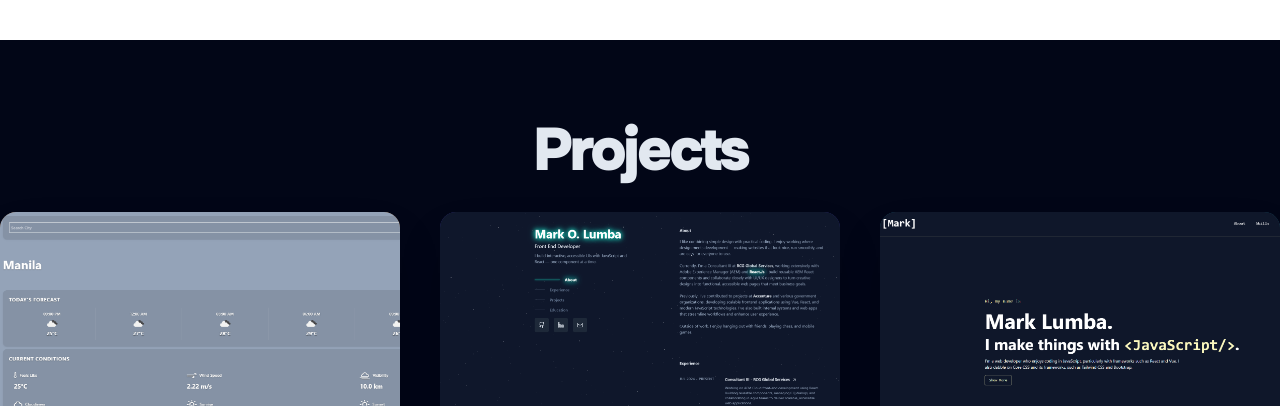
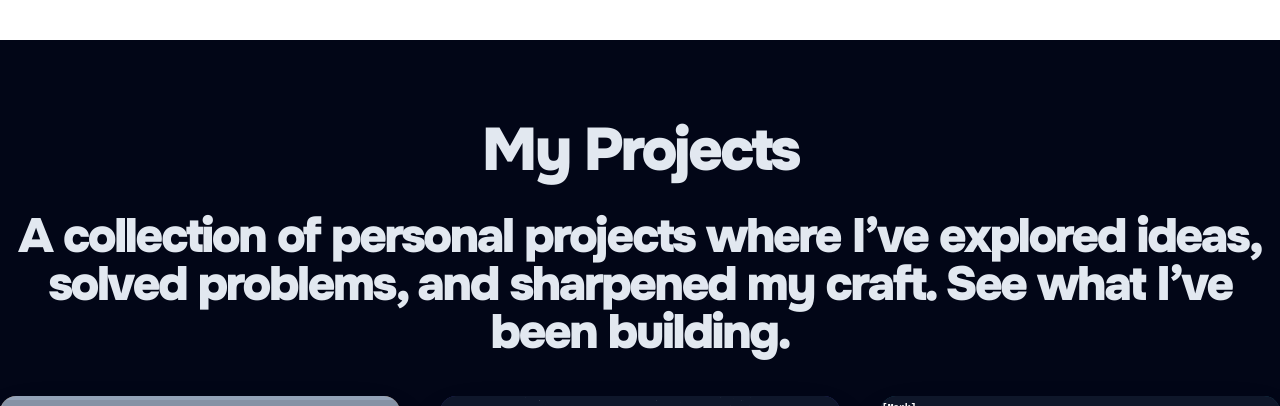
Before and after one commit to marklumba1/my-landing-page, a Next.js app: page / in a window 1280 px wide. Shown: the part 920-1326 px from the top of the page. Built offline with nearby package versions, Linux system fonts and the light colour scheme.

Commit message:
add fixes

```diff
--- a/src/app/_components/Card/Card.tsx
+++ b/src/app/_components/Card/Card.tsx
@@ -3,6 +3,7 @@ import CardWrapper from "../CardWrapper/CardWrapper";
 import CardProps from "./Card.types";
 import getFontColorClassByTheme from "@/app/_lib/getFontColorClassByTheme";
 import { Alignment } from "@/app/_types/common.types";
+import { justifyAlignmentMap, textAlignmentMap } from "@/app/_lib/maps";
 
 const Card: React.FC<CardProps> = ({
   heading,
@@ -21,17 +22,6 @@ const Card: React.FC<CardProps> = ({
       ? " border-8 border-slate-200"
       : "border-8 border-slate-950"
     : "";
-  const justifyAlignmentMap: Record<Alignment, string> = {
-    "start" : "justify-start",
-    "center" : "justify-center",
-    "end" : "justify-end"
-  }
-
-  const textAlignmentMap: Record<Alignment, string> = {
-    "start" : "text-start",
-    "center" : "text-center",
-    "end" : "text-end"
-  }
 
   return (
     <CardWrapper
--- a/src/app/_components/Navbar/Navbar.tsx
+++ b/src/app/_components/Navbar/Navbar.tsx
@@ -8,7 +8,7 @@ import useActiveSection from "@/app/_lib/useActiveSection";
 const NavBar: React.FC<NavBarProps> = ({ brand, links }) => {
   const { value, toggle } = useToggle();
   const activeTheme = useActiveSection();
-
+  console.log(activeTheme)
   return (
     <nav
       className={`${activeTheme === "dark" ? "bg-slate-950 text-slate-200" : "bg-white"} fixed top-0 left-0 right-0 transition-all ease-in px-5 py-6  md:px-0 z-20 shadow-sm`}
@@ -23,7 +23,7 @@ const NavBar: React.FC<NavBarProps> = ({ brand, links }) => {
         </span>
 
         <ul
-          className={`${!value ? "hidden" : ""} absolute top-0 z-10 pt-20 h-[100vh] lg:static lg:flex lg:h-fit lg:pt-0 bg-white left-0 right-0 lg:bg-transparent flex flex-col lg:flex-row gap-6 justify-start items-center lg:items-center lg:top-0 lg:bottom-0`}
+          className={`${!value ? "hidden" : ""} absolute top-0 z-10 pt-20 h-[100vh] lg:static lg:flex lg:h-fit lg:pt-0 ${activeTheme === "dark" ? "bg-slate-950 text-slate-200" : "bg-white"} left-0 right-0 lg:bg-transparent flex flex-col lg:flex-row gap-6 justify-start items-center lg:items-center lg:top-0 lg:bottom-0`}
         >
           {links.map(
             ({
@@ -35,6 +35,7 @@ const NavBar: React.FC<NavBarProps> = ({ brand, links }) => {
                 key={label}
                 href={url}
                 className="hover:cursor-pointer group relative px-1"
+                onClick={toggle}
               >
                 {label}
                 <div
--- a/src/app/_components/Section/Section.tsx
+++ b/src/app/_components/Section/Section.tsx
@@ -1,12 +1,6 @@
 import getFontClassByTheme from "@/app/_lib/getFontColorClassByTheme";
 import SectionProps from "./Section.type";
-
-const columnMap: Record<1 | 2 | 3, string> = {
-  1: "md:grid-cols-1",
-  2: "md:grid-cols-2",
-  3: "md:grid-cols-3",
-};
-
+import { columnMapMD } from "@/app/_lib/maps";
 
 const Section: React.FC<SectionProps> = ({
   heading,
@@ -18,7 +12,7 @@ const Section: React.FC<SectionProps> = ({
   id,
   columns = 1,
 }) => {
-  const colClass = columnMap[columns]
+  const colClass = columnMapMD[columns]
   return (
     <section
       className={`${className} ${theme === "dark" && "bg-slate-950"} py-20 px-5 md:px-0`}
@@ -35,7 +29,7 @@ const Section: React.FC<SectionProps> = ({
         )}
         {description && (
           <p
-            className={`text-5xl mb-8 max-w-5xl text-${alignment}  ${getFontClassByTheme(theme)}`}
+            className={`text-5xl mb-10 text-${alignment}  ${getFontClassByTheme(theme)}`}
           >
             {description}
           </p>
--- a/src/app/_components/Section/Section.type.ts
+++ b/src/app/_components/Section/Section.type.ts
@@ -1,7 +1,7 @@
-import { ContentBlockProps } from "@/app/_types/common.types";
+import { Columns, ContentBlockProps } from "@/app/_types/common.types";
 
 export default interface SectionProps extends ContentBlockProps {
   children?: React.ReactNode;
   id: string;
-  columns?: 1 | 2 | 3
+  columns?: Columns
 }
--- a/src/app/_data/Hero.data.ts
+++ b/src/app/_data/Hero.data.ts
@@ -10,7 +10,7 @@ const heroData: HeroProps = {
   footer:
     "Delivered over 20+ front-end projects, creating maintainable components and interactive user experiences.",
   brands: ["React", "Next.js", "TypeScript", "Tailwind CSS", "AEM"],
-  className: "h-[100vh]",
+  className: "h-[50vh] md:h-[100vh]",
   image: {
     src: "/images/me.jpg",
     alt: "me"
--- a/src/app/_data/my-data.ts
+++ b/src/app/_data/my-data.ts
@@ -5,7 +5,8 @@ import SectionProps from "../_components/Section/Section.type";
 // Projects Section
 // ------------------
 export const projectsSection: SectionProps = {
-  heading: "Projects",
+  heading: "My Projects",
+  description: "A collection of personal projects where I’ve explored ideas, solved problems, and sharpened my craft. See what I’ve been building.",
   alignment: "center",
   id: "projects",
   columns: 3,
@@ -51,7 +52,7 @@ export const projects: CardProps[] = [
     className: "bg-green-900",
     alignment: "center",
       theme: "dark",
-    link: "https://sample-jsontypecode.netlify.app/posts",
+    link: "https://sample-jsontypecode.netlify.app/",
     image: { src: "/images/json.png", alt: "Sample JSONPlaceholder project interface" },
     pills: ["React", "Tailwind"],
   },
@@ -61,7 +62,7 @@ export const projects: CardProps[] = [
     className: "bg-lime-900",
     alignment: "center",
       theme: "dark",
-    link: "https://shoreagents-demo.netlify.app/home",
+    link: "https://shoreagents-demo.netlify.app/",
     image: { src: "/images/shoreagents.png", alt: "ShoreAgents demo project interface" },
     pills: ["JavaScript", "Tailwind"],
   },
--- /dev/null
+++ b/src/app/_lib/maps.ts
@@ -0,0 +1,19 @@
+import { Alignment, Columns } from "../_types/common.types";
+
+export const columnMapMD: Record<Columns, string> = {
+  1: "md:grid-cols-1",
+  2: "md:grid-cols-2",
+  3: "md:grid-cols-3",
+};
+
+ export const justifyAlignmentMap: Record<Alignment, string> = {
+    "start" : "justify-start",
+    "center" : "justify-center",
+    "end" : "justify-end"
+  }
+
+ export const textAlignmentMap: Record<Alignment, string> = {
+    "start" : "text-start",
+    "center" : "text-center",
+    "end" : "text-end"
+  }
--- a/src/app/_types/common.types.ts
+++ b/src/app/_types/common.types.ts
@@ -16,3 +16,5 @@ export type ContentBlockProps = {
   theme?: Theme;
   alignment?: Alignment;
 };
+
+export type Columns = 1 | 2 | 3
```
